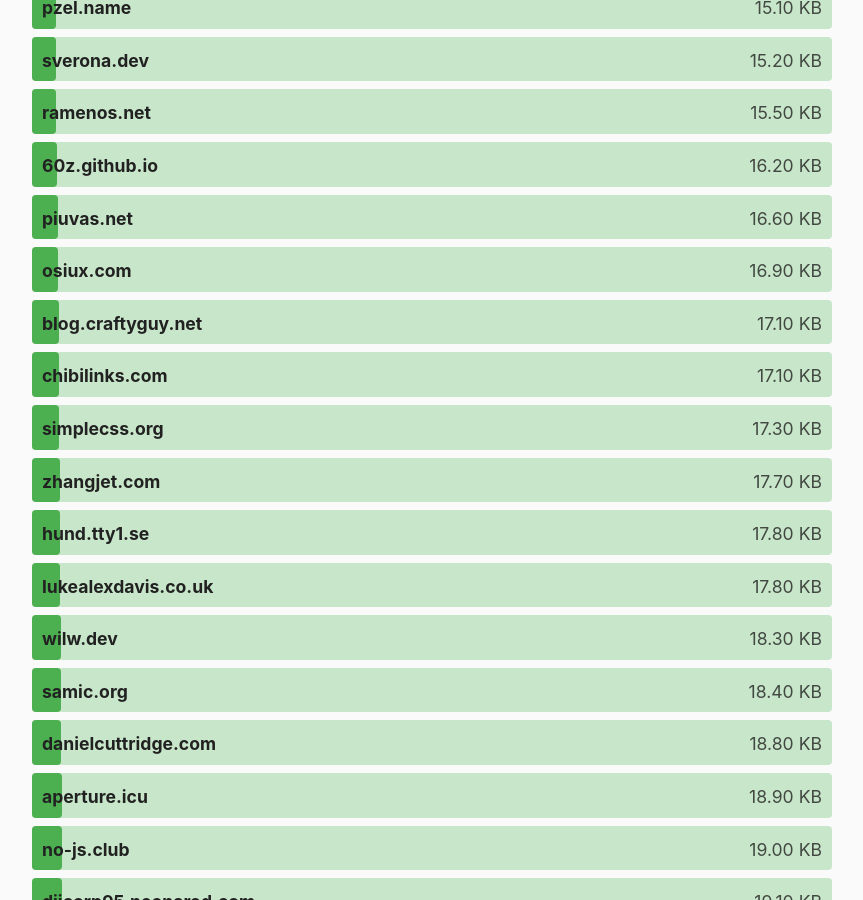
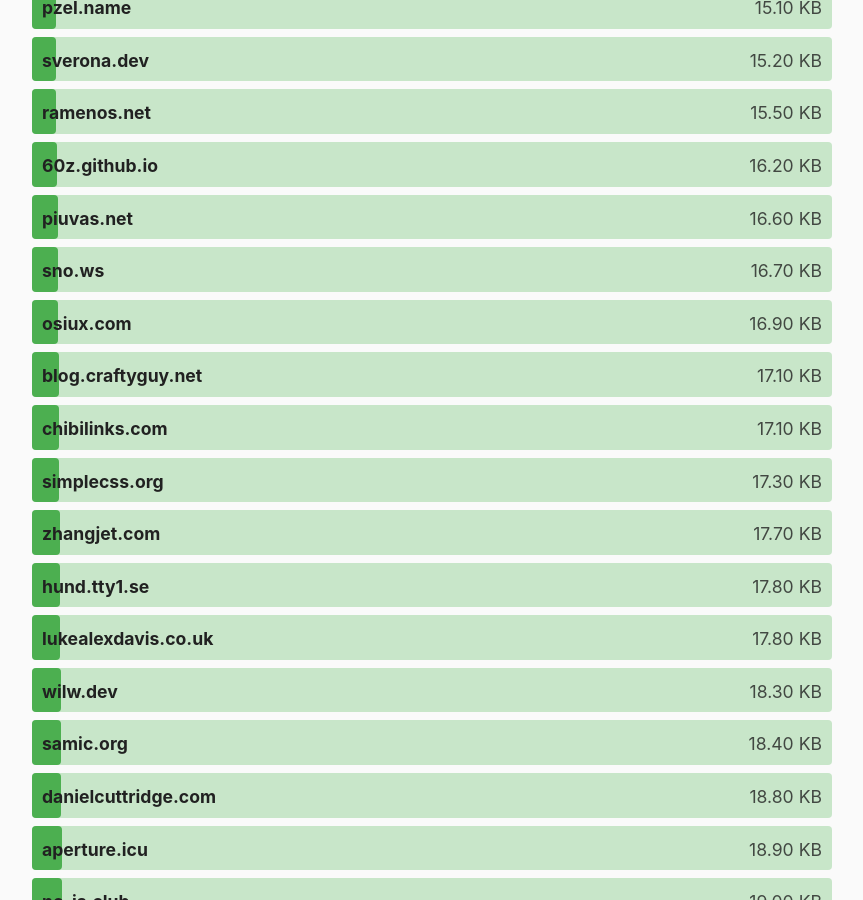
Before and after one commit to kevquirk/512kb.club, a Jekyll site: the page built from index.md, in a window 1280 px wide and 900 px high, scrolled down 6898 px. Shown: the whole window, without its empty margins (208-1071 px from the left). Built offline with Jekyll 4.4.1, drawn with Linux system fonts in a browser that asks for light colours.

Commit message:
Add sno.ws to sites.yml

```diff
--- a/_data/sites.yml
+++ b/_data/sites.yml
@@ -2722,6 +2722,11 @@
   size: 8.9
   last_checked: 2023-02-07
 
+- domain: sno.ws
+  url: https://sno.ws/
+  size: 16.7
+  last_checked: 2023-08-15
+
 - domain: soeren.codes
   url: https://soeren.codes/
   size: 10.0
```
